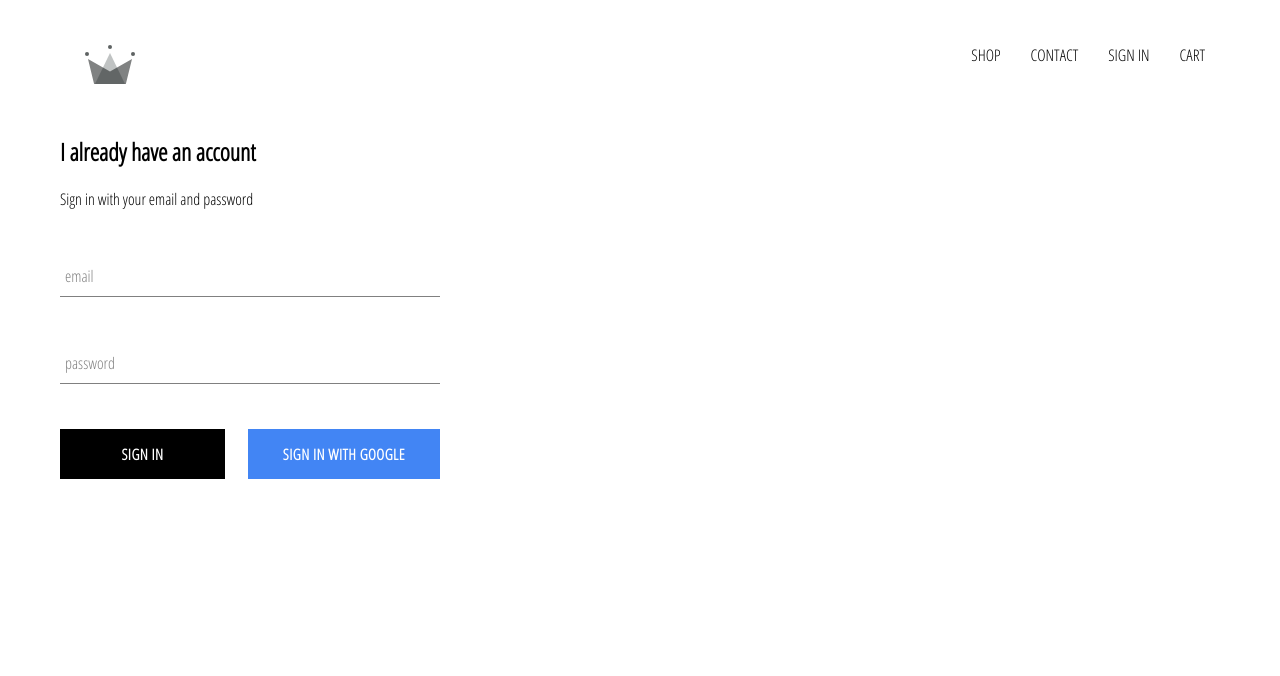
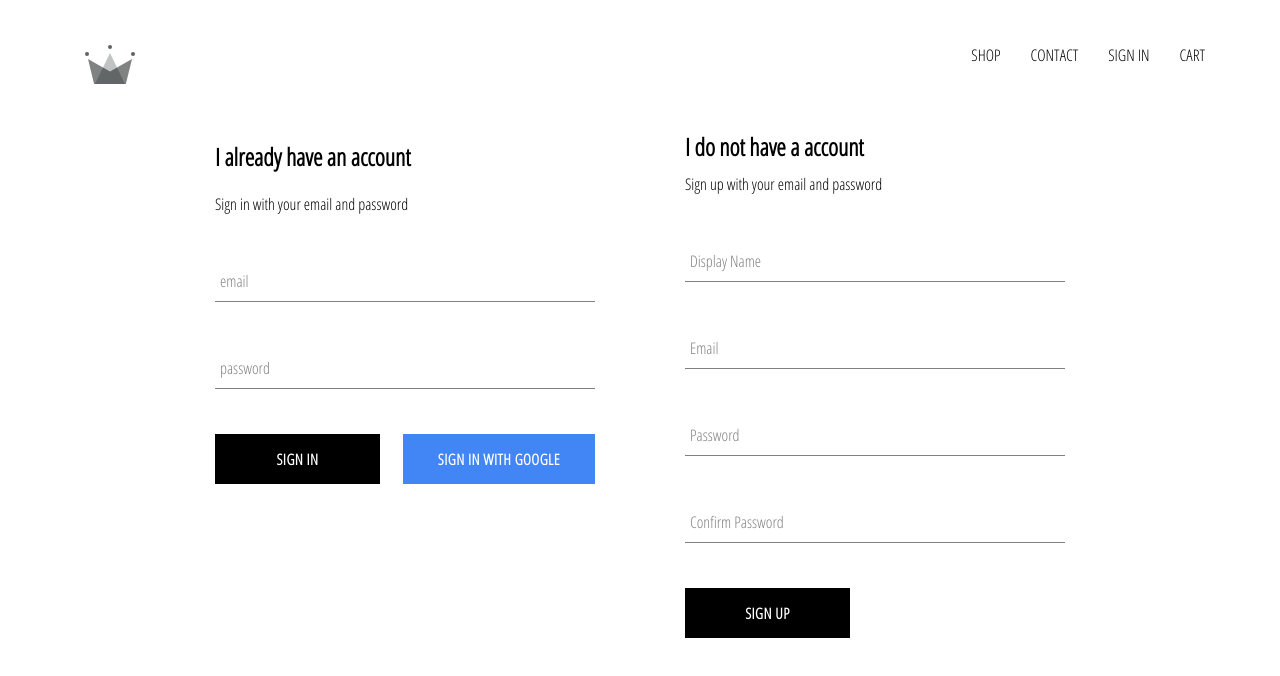
Before and after one commit to WestDragonIroh/Crown-X, a React (Create React App) app: page /sign in a window 1280 px wide. Shown: the top 676 px of the page. Built offline with nearby package versions, Linux system fonts and the light colour scheme; no server answers.

Commit message:
3.1 integrated firestore and added sign up form

```diff
--- a/src/App.js
+++ b/src/App.js
@@ -1,6 +1,6 @@
 import React, { useState, useEffect } from 'react';
 import {BrowserRouter, Routes, Route } from 'react-router-dom';
-import { auth } from './firebase/firebase.utils';
+import { auth, createUserProfileDocument, onsnapshot } from './firebase/firebase.utils';
 
 import './App.css';
 
@@ -14,11 +14,19 @@ function App() {
   const [user, setUser] = useState(null)
 
   useEffect(() => {
-    auth.onAuthStateChanged(user => {
-      setUser(user)
-      console.log(user)
+    auth.onAuthStateChanged(async userAuth => {
+      if (userAuth) {
+        const userRef = await createUserProfileDocument(userAuth);
+
+        onsnapshot(userRef, (snapShot) => {
+          setUser(() => {return {id: snapShot.id, ...snapShot.data()}})
+        })
+      }
+      else {
+        setUser(userAuth)
+      }
     })
-  })
+  },[])
 
   return (
     <BrowserRouter>
--- /dev/null
+++ b/src/components/sign_up/sign_up.jsx
@@ -0,0 +1,97 @@
+import React, { useState } from 'react'
+import './sign_up.scss'
+
+import FormInput from '../form_input/form_input'
+import CustomButton from '../custom_button/custom_button'
+import { auth, createUserProfileDocument, createuserWithEmailAndPassword } from '../../firebase/firebase.utils'
+
+export default function SignUp() {
+
+  const [data, setData] = useState({
+    displayName: '',
+    email: '',
+    password: '',
+    confirmPassword: ''
+  })
+
+  const handleSubmit = async (event) => {
+    event.preventDefault();
+
+    const {displayName, email, password, confirmPassword} = data
+
+    if (password !== confirmPassword){
+        alert("Passwords don't match");
+        return
+    }
+
+    try{
+        const { user } = await createuserWithEmailAndPassword(auth, email, password)
+            // .then((response) => console.log('Response ',response))
+            // .catch((error) => console.log('Error ', error.message))
+        await createUserProfileDocument(user,{displayName} );
+        setData({
+            displayName: '',
+            email: '',
+            password: '',
+            confirmPassword: ''
+        })
+
+    } catch (error) {
+        console.error();
+    }
+  }
+
+  const handleChange = (event) => {
+    const {name, value} = event.target;
+
+    setData((preState) => {
+        return {
+            ...preState, [name]: value,
+        }
+    })
+  }
+
+
+
+  return (
+    <div className='sign-up'>
+        <h2 className='title'>I do not have a account</h2>
+        <span>Sign up with your email and password</span>
+        <form className='sign-up-form' onSubmit={handleSubmit}>
+          <FormInput
+            type='text'
+            name='displayName'
+            value={data.displayName}
+            onChange={handleChange}
+            label='Display Name'
+            required
+          />
+          <FormInput
+            type='email'
+            name='email'
+            value={data.email}
+            onChange={handleChange}
+            label='Email'
+            required
+          />
+          <FormInput
+            type='password'
+            name='password'
+            value={data.password}
+            onChange={handleChange}
+            label='Password'
+            required
+          />
+          <FormInput
+            type='password'
+            name='confirmPassword'
+            value={data.confirmPassword}
+            onChange={handleChange}
+            label='Confirm Password'
+            required
+          />
+          <CustomButton type='submit'>SIGN UP</CustomButton>
+        </form>
+      </div>
+  )
+}
--- /dev/null
+++ b/src/components/sign_up/sign_up.scss
@@ -0,0 +1,9 @@
+.sign-up {
+    display: flex;
+    flex-direction: column;
+    width: 380px;
+
+    .title {
+      margin: 10px 0;
+    }
+  }
--- a/src/firebase/firebase.utils.js
+++ b/src/firebase/firebase.utils.js
@@ -1,6 +1,6 @@
 import { initializeApp} from "firebase/app";
-import { getFirestore } from 'firebase/firestore'
-import { getAuth, GoogleAuthProvider, signInWithPopup } from "firebase/auth";
+import { getFirestore, getDoc, setDoc, doc, onSnapshot } from 'firebase/firestore'
+import { getAuth, GoogleAuthProvider, signInWithPopup, createUserWithEmailAndPassword } from "firebase/auth";
 
 const firebaseConfig = {
   apiKey: "AIzaSyD8nkT1qzcRg8ZA3N04ez8MyfnVytWdA9g",
@@ -20,18 +20,34 @@ export const firestore = getFirestore(app);
 const provider = new GoogleAuthProvider();
 provider.setCustomParameters({ prompt: 'select_account' });
 
+export const createUserProfileDocument = async (userAuth, additionalData) => {
+  if (!userAuth) return;
+
+  const userRef = doc(firestore, `users/${userAuth.uid}`);
+  const snapShot = await getDoc(userRef);
+
+  if (!snapShot.exists()) {
+    const { displayName, email } = userAuth;
+    const createdAt = new Date();
+
+    try {
+      await setDoc(userRef, {
+        displayName,
+        email,
+        createdAt,
+        ...additionalData
+      })
+    } catch (error) {
+      console.log('Error creating user: ', error.message);
+    }
+  }
+
+  return userRef;
+}
+
 export const signInWithGoogle = () => {
   signInWithPopup(auth, provider)
-    // .then((result) => { console.log(result)
-    //   const name = result.user.displayName;
-    //   const email = result.user.email;
-    //   const profilePic = result.user.photoURL;
+};
 
-    //   localStorage.setItem("name", name);
-    //   localStorage.setItem("email", email);
-    //   localStorage.setItem("profilePic", profilePic);
-    // })
-    // .catch((error) => {
-    //   console.log(error);
-    // });
-};
+export const onsnapshot = onSnapshot;
+export const createuserWithEmailAndPassword = createUserWithEmailAndPassword;
--- a/src/pages/sign/sign.jsx
+++ b/src/pages/sign/sign.jsx
@@ -1,9 +1,13 @@
 import React from 'react';
 import SignIn from '../../components/sign_in/sign_in';
+import SignUp from '../../components/sign_up/sign_up';
 import './sign.scss';
 
 export default function Sign() {
   return (
-    <SignIn />
+    <div className='sign-in-and-sign-up'>
+      <SignIn />
+      <SignUp />
+    </div>
   )
 }
--- a/src/pages/sign/sign.scss
+++ b/src/pages/sign/sign.scss
@@ -0,0 +1,6 @@
+.sign-in-and-sign-up {
+    width: 850px;
+    display: flex;
+    justify-content: space-between;
+    margin: 30px auto;
+  }
```
